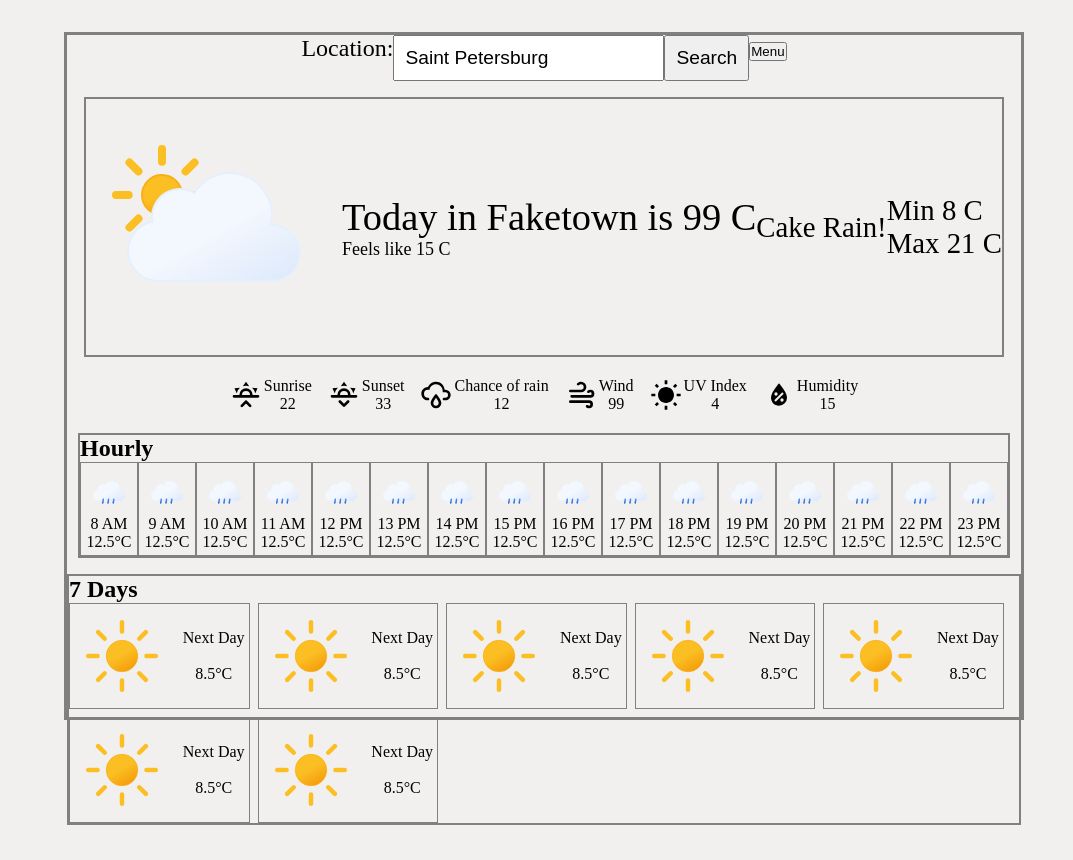
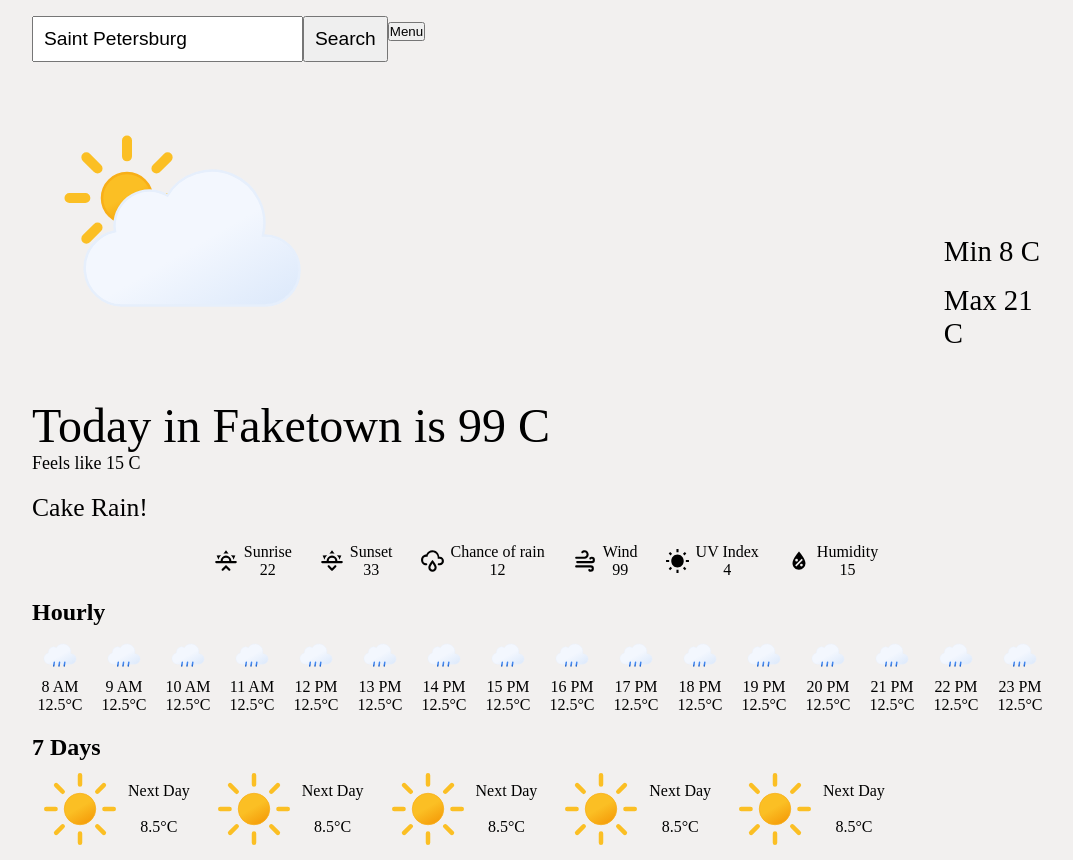
Before and after one commit to ArtemyOsovskoi/weather-app, a website built with webpack: page src/template.html in a window 1280 px wide. Shown: the top 860 px of the page, without its empty margins (96-1169 px from the left). Before the commit the page ends 825 px from the top, so only its background shows below. Built offline with nearby package versions, Linux system fonts and the light colour scheme; no server answers.

Commit message:
further styling with flexbox

```diff
--- a/src/styles.css
+++ b/src/styles.css
@@ -8,31 +8,43 @@ html, body {
     background-color: rgb(242,240,239);
 }
 
+#main-wrap {
+    display: flex;
+    justify-content: center;
+    margin-left: 8rem;
+    margin-right: 8rem;
+    margin-top: 1rem;
+    margin-bottom: 4rem;
+}
+
 #main {
     display: flex;
+    align-items: flex-start;
+    flex-direction: column;
+    /* border: 3px solid gray; */
+/*     margin-right: 16rem;
+    margin-left: 16rem; */
+    /* height: 86vh; */
+    height: 100%;
+}
+
+#main_section {
+    display: flex;
     align-items: center;
-    flex-direction: column;
-    border: 3px solid gray;
-    margin-top: 2rem;
-    margin-bottom: 4rem;
-    margin-right: 10rem;
-    margin-left: 10rem;
-    flex: 1 1 auto;
-    height: 86vh;
+    gap: 6rem;
 }
 
 #form_container {
-    font-size: 1.5rem;
+    font-size: 1.4rem;
     display: flex;
     flex-wrap: wrap;
+    /* align-self: center; */
 }
 
 #today_weather_container {
     margin-top: 1rem;
-    border: 2px solid gray;
-    font-size: 1.8rem;
+    /* border: 2px solid gray; */
     display: flex;
-    justify-content: space-evenly;
     align-items: center;
     flex-wrap: wrap;
 }
@@ -43,48 +55,62 @@ html, body {
     justify-content: space-evenly;
     align-items: center;
     flex-wrap: wrap;
-    gap: 8px;
+    gap: 16px;
+    align-self: center;
 }
 
 #main_hourly_container {
     margin-top: 1rem;
-    border: 2px solid gray;
+    /* border: 2px solid gray; */
+    align-self: flex-start;
 }
 
 #hourly_weather_container {
     display: flex;
     flex-wrap: wrap;
+    gap: 8px;
 }
 
 #main_sevenDays_container {
     margin-top: 1rem;
-    border: 2px solid gray;
+    /* border: 2px solid gray; */
+    align-self: flex-start;
 }
 
 #sevenDays_weather_container {
     display: flex;
     flex-wrap: wrap;
-    gap: 8px;
+    gap: 16px;
 }
 
 #today_weather {
-    font-size: 2.4rem;
+    font-size: 3rem;
 }
 
 #main_today_weather_icon {
-    height: 16rem;
-    width: 16rem;
+    height: 20rem;
+    width: 20rem;
 }
 
 #today_weather_feelslike {
     font-size: 18px;
+    margin-bottom: 1.2rem;
 }
 
+#today_weather_condition {
+    font-size: 1.6rem;
+}
 
-
+#minmax_container {
+    font-size: 1.8rem;
+    display: flex;
+    flex-direction: column;
+    gap: 1rem;
+    /* margin-left: 8rem; */
+}
 
 .hour_container {
-    border: 1px solid gray;
+    /* border: 1px solid gray; */
     padding: 4px;
     text-align: center;
     display: flex;
@@ -99,12 +125,10 @@ html, body {
 
 
 .day_container {
-    border: 1px solid gray;
-    padding: 4px;
+    /* border: 1px solid gray; */
     text-align: center;
     display: flex;
     align-items: center;
-    gap: 0.8rem;
 }
 
 .nextDays_weather_icon {
@@ -122,8 +146,6 @@ html, body {
     font-size: 1.2rem;
 }
 
-
-
 .otherInfo_container {
     padding: 4px;
     text-align: center;
@@ -135,6 +157,7 @@ html, body {
 .other_condition_status_icon {
     height: 2rem;
     width: 2rem;
+    padding: 0.2rem;
 }
 
 #menu_buttons {
--- a/src/template.html
+++ b/src/template.html
@@ -6,10 +6,11 @@
     <title>Weather App</title>
 </head>
 <body>
+<div id="main-wrap">
     <div id="main">
 
         <div id="form_container">
-            <label for="location">Location:</label>
+            <!-- <label for="location">Location:</label> -->
             <input type="search" id="location" name="user_location">
             <input type="submit" value="Search" id="location_btn">
 
@@ -28,22 +29,21 @@
         </div>
 
 
-
+        <div id="main_section">
         <div id="today_weather_container">
             <img src="./partly-cloudy-day.svg" alt="partly cloudy" class="weather_icon" id="main_today_weather_icon">
              <div id="today_weather_data_container">
                 <p id="today_weather">Today in Faketown is 99 C</p>
                 <p id="today_weather_feelslike">Feels like 15 C</p>
+                <p id="today_weather_condition">Cake Rain!</p>
              </div>
-
-            <p id="today_weather_condition">Cake Rain!</p>
-
-            <div id="minmax_container">
-                <p id="today_min">Min 8 C</p>
-                <p id="today_max">Max 21 C</p>
-            </div>
         </div>
 
+        <div id="minmax_container">
+            <p id="today_min">Min 8 C</p>
+            <p id="today_max">Max 21 C</p>
+        </div>
+        </div>
 
         <div id="today_otherInfo_container">
             <div class="otherInfo_container">
@@ -223,5 +223,6 @@
             </div>
         </div>
     </div>
+</div>
 </body>
 </html>
```
